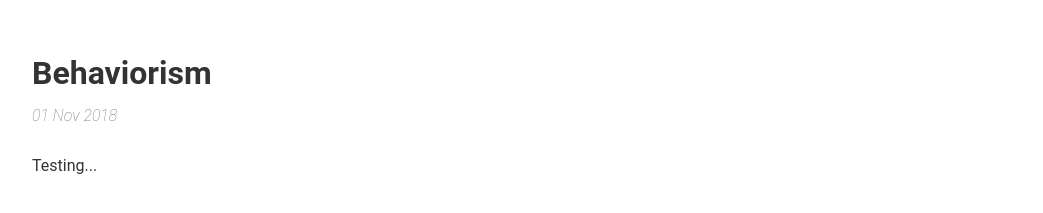
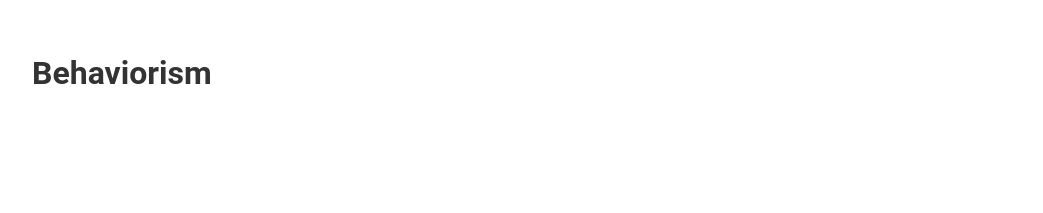
Before and after one commit to caitlinmeyer/IDT, a Jekyll site: the page built from index.html, in a window 1280 px wide. Shown: the part 416-629 px from the top of the page, without its empty margins (118-1161 px from the left). Built offline with Jekyll 4.4.1, drawn with Linux system fonts in a browser that asks for light colours; the list of posts is cut into pages by our own code.

Commit message:
Update index.html

```diff
--- a/index.html
+++ b/index.html
@@ -14,8 +14,7 @@ On this page, you will find my assignments for Instructional Design & Technology
 
 	  <li class="post">
 	  	<h2><a href="{% if site.baseurl == "/" %}{{ post.url }}{% else %}{{ post.url | prepend: site.baseurl }}{% endif %}">{%if post.header %}{{ post.header }}{% else %}{{ post.title }}{% endif %}</a></h2>
-   <time datetime="{{ post.date | date_to_xmlschema }}" class="by-line"> <i>{{ post.date | date_to_string }}</i> </time>
-	  	<p>{{ post.content | strip_html | truncatewords:0 }}</p>
+
 	  </li>
 
     {% endfor %}
```
